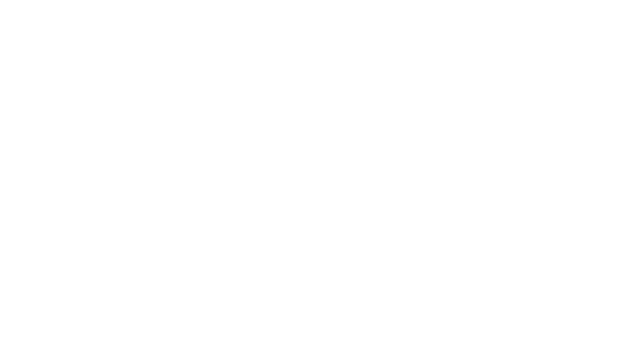
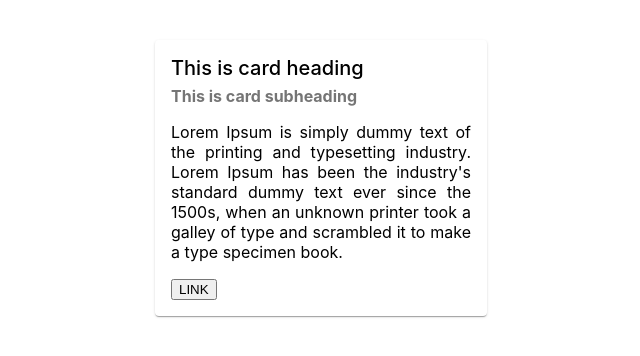
Before and after one commit to vidhi-thakur/Savvy-UI, a React (Create React App) app: page / in a window 1280 px wide. Shown: the part 222-578 px from the top of the page, without its empty margins (319-959 px from the left). Built offline with nearby package versions, Linux system fonts and the light colour scheme.

Commit message:
feat: completed basic card

```diff
--- a/src/App.css
+++ b/src/App.css
@@ -1,8 +1,17 @@
 :root {
-  --primary-color: #5eead4;
+  --primary-color-text: #9333ea;
+  --text-hover: #faf5ff;
+  --btn-dark-hover: #7e22ce;
   --secondary-color: #ffffff;
   --shadow-default: 0 2px 1px -1px rgb(0 0 0 / 20%), 0 1px 1px 0 rgb(0 0 0 / 14%), 0 1px 3px 0 rgb(0 0 0 / 12%);
-  font-size: 10px;
+  font-size: 16px;
+  --heading-default: 1.25rem;
+  --subHeading-default: 0.875rem;
+  --border-radius: 0.25rem;
+}
+
+* {
+  margin: 0;
 }
 
 .App {
--- a/src/App.js
+++ b/src/App.js
@@ -4,7 +4,12 @@ import TextCard from './components/cards/textCard/TextCard';
 function App() {
   return (
     <div className="App">
-      <TextCard />
+      <TextCard
+        heading="This is card heading"
+        subHeading="This is card subheading"
+        content="Lorem Ipsum is simply dummy text of the printing and typesetting industry. Lorem Ipsum has been the industry's standard dummy text ever since the 1500s, when an unknown printer took a galley of type and scrambled it to make a type specimen book."
+        btn={<button>LINK</button>}
+      />
     </div>
   );
 }
--- a/src/components/cards/textCard/TextCard.css
+++ b/src/components/cards/textCard/TextCard.css
@@ -1,5 +1,27 @@
-.card {
-    box-shadow: var(--shadow-default);
-    width: min(300px, 90%);
-    outline: none;
+.textCard {
+  box-shadow: var(--shadow-default);
+  width: min(300px, 90%);
+  outline: none;
+  border-radius: var(--border-radius);
+  padding: 1rem;
 }
+
+.heading {
+  font-size: var(--heading-default);
+  font-weight: 500;
+}
+
+.subHeading {
+  color: rgba(0, 0, 0, 0.54);
+  font-size: var(--sabHeading-default);
+  margin-top: 0.375rem;
+}
+
+.cardContent {
+  margin-top: 1rem;
+  text-align: justify;
+}
+
+.cardBtn {
+  margin-top: 1rem;
+}
--- a/src/components/cards/textCard/TextCard.js
+++ b/src/components/cards/textCard/TextCard.js
@@ -1,9 +1,18 @@
 import React from 'react';
 import "./TextCard.css"
 
-function TextCard() {
-  return <div className='card'>
-
+function TextCard({ heading, subHeading, content, ...rest }) {
+  return <div className='textCard'>
+    <header>
+      <h1 className='heading'>{heading}</h1>
+      <h2 className='subHeading'>{subHeading}</h2>
+    </header>
+    <section className='cardContent'>
+      <p>{content}</p>
+    </section>
+    <footer className='cardBtn'>
+      {rest.btn}
+    </footer>
   </div>;
 }
 
```
